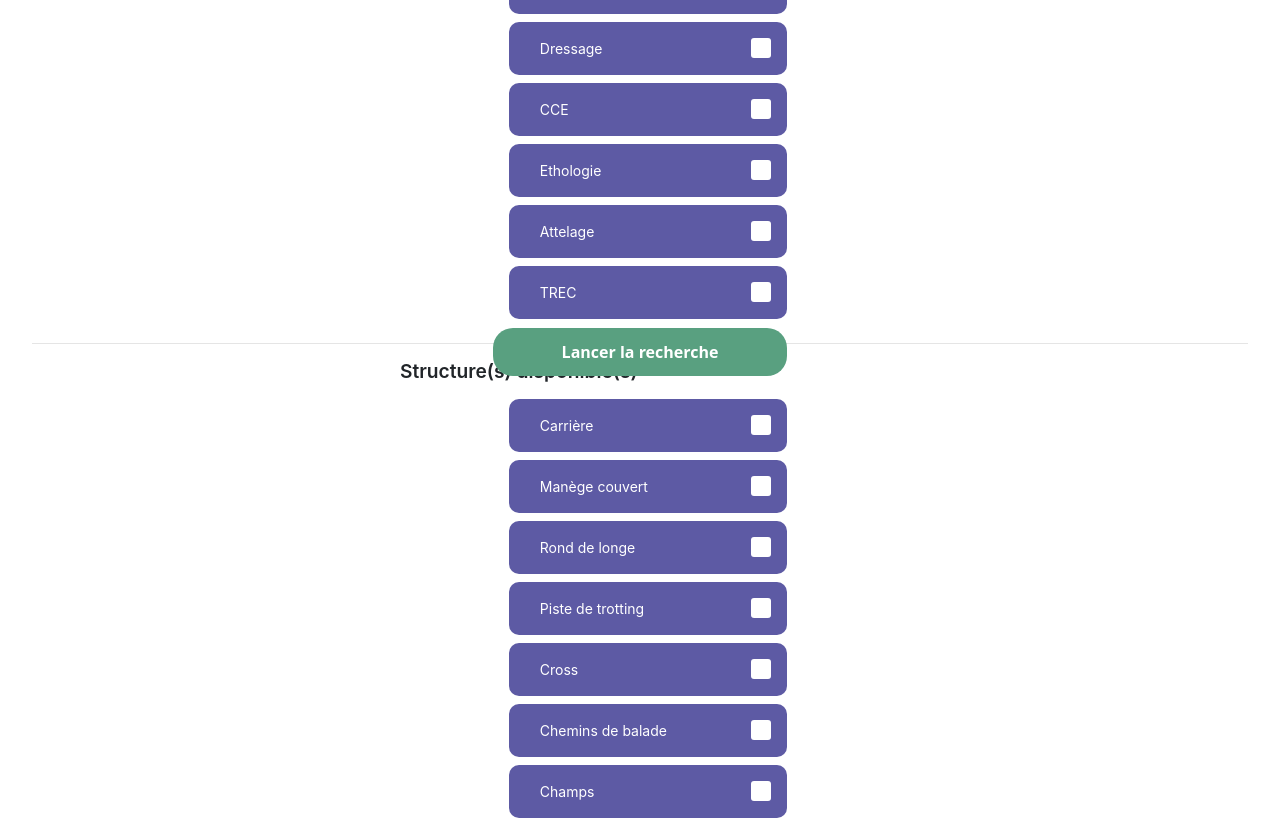
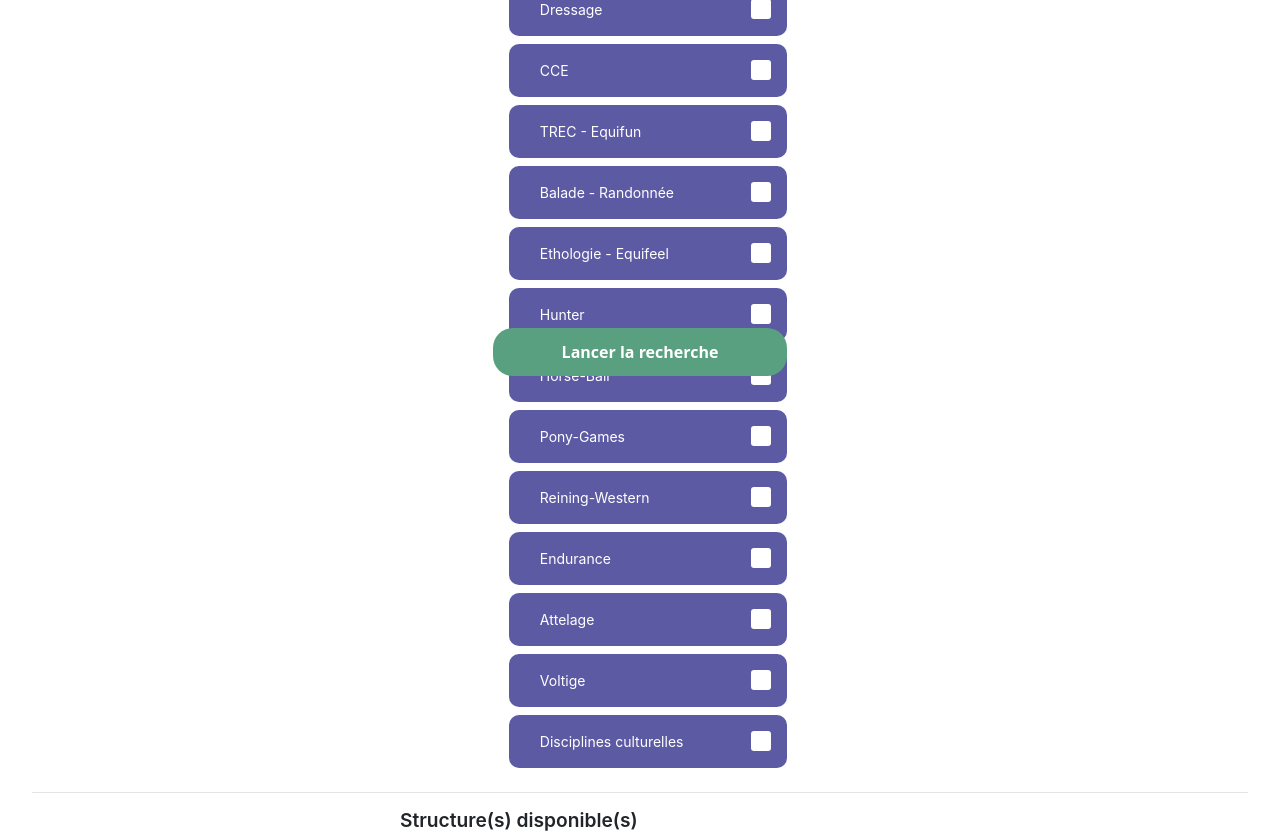
Before and after one commit to Johanna-cs/Caval_Cloud_Front, a React (Create React App) app: page /search-horse in a window 1280 px wide. Shown: the part 400-1233 px from the top of the page. Built offline with nearby package versions, Linux system fonts and the light colour scheme; no server answers.

Commit message:
update disciplines component

```diff
--- a/src/components/common/Checkbox.js
+++ b/src/components/common/Checkbox.js
@@ -13,7 +13,8 @@ const Checkbox = (props) => {
               type="checkbox"
               id={props.CheckboxText}
               name={props.CheckboxText}
-              onChange={props.onChange}
+              value={props.CheckboxValue}
+              onClick={props.onClick}
               // ref={props.CheckboxText}
             />
             <span class="checkmark"></span>
--- a/src/components/common_section/Disciplines.js
+++ b/src/components/common_section/Disciplines.js
@@ -1,94 +1,71 @@
-import React, { useState, useEffect, useReducer } from "react";
+import React from "react";
 import Checkbox from "../common/Checkbox";
-import "./common_section.css";
-
-const initialDiscipline = [
-  {
-    id: "a",
-    name: "Obstacle",
-    checked: false,
-  },
-  {
-    id: "b",
-    name: "Dressage",
-    checked: false,
-  },
-  {
-    id: "c",
-    name: "CCE",
-    checked: false,
-  },
-  {
-    id: "d",
-    name: "Ethologie",
-    checked: false,
-  },
-  {
-    id: "e",
-    name: "Attelage",
-    checked: false,
-  },
-  {
-    id: "f",
-    name: "TREC",
-    checked: false,
-  },
-];
-
-const disciplineReducer = (state, action) => {
-  switch (action.type) {
-    case "ADD":
-      return state.map((discipline) => {
-        if (discipline.id === action.id) {
-          return { ...discipline, checked: true };
-        } else {
-          return discipline;
-        }
-      });
-    case "REMOVE":
-      return state.map((discipline) => {
-        if (discipline.id === action.id) {
-          return { ...discipline, checked: false };
-        } else {
-          return discipline;
-        }
-      });
-    default:
-      return state;
-  }
-};
 
 const Disciplines = (props) => {
-  const [disciplines, dispatch] = useReducer(
-    disciplineReducer,
-    initialDiscipline
-  );
 
-  const handleChange = (discipline) => {
-    dispatch({
-      type: discipline.checked ? "REMOVE" : "ADD",
-      id: discipline.id,
-    });
-    console.log(useReducer);
-  };
 
-  const passDiscipline = disciplineReducer;
 
-  return (
-    <div className="disciplines">
-      <h4>Discipline(s) souhaitée(s)</h4>
-      <div className="disciplineList">
-        {disciplines.map((discipline) => (
-          <Checkbox
-            CheckboxText={discipline.name}
-            type="checkbox"
-            checked={discipline.checked}
-            onChange={() => handleChange(discipline)}
-          />
-        ))}
-      </div>
-    </div>
-  );
-};
 
-export default Disciplines;
+    return (
+        <>
+            <Checkbox
+                CheckboxText='Obstacle'
+                CheckboxValue='Obstacle'
+                onClick={props.onClick}/>
+            <Checkbox
+                CheckboxText='Dressage'
+                CheckboxValue='Dressage'
+                onClick={props.onClick}/>
+            <Checkbox
+                CheckboxText='CCE'
+                CheckboxValue='CCE'
+                onClick={props.onClick}/>
+            <Checkbox
+                CheckboxText='TREC - Equifun'
+                CheckboxValue='TREC - Equifun'
+                onClick={props.onClick}/>
+            <Checkbox
+                CheckboxText='Balade - Randonnée'
+                CheckboxValue='Balade - Randonnée'
+                onClick={props.onClick}/>
+            <Checkbox
+                CheckboxText='Ethologie - Equifeel'
+                CheckboxValue='Ethologie - Equifeel'
+                onClick={props.onClick}/>
+            <Checkbox
+                CheckboxText='Hunter'
+                CheckboxValue='Hunter'
+                onClick={props.onClick}/>
+            <Checkbox
+                CheckboxText='Horse-Ball'
+                CheckboxValue='Horse-Ball'
+                onClick={props.onClick}/>
+            <Checkbox
+                CheckboxText='Pony-Games'
+                CheckboxValue='Pony-Games'
+                onClick={props.onClick}/>
+            <Checkbox
+                CheckboxText='Reining-Western'
+                CheckboxValue='Reining-Western'
+                onClick={props.onClick}/>
+            <Checkbox
+                CheckboxText='Endurance'
+                CheckboxValue='Endurance'
+                onClick={props.onClick}/>
+            <Checkbox
+                CheckboxText='Attelage'
+                CheckboxValue='Attelage'
+                onClick={props.onClick}/>
+            <Checkbox
+                CheckboxText='Voltige'
+                CheckboxValue='Voltige'
+                onClick={props.onClick}/>
+            <Checkbox
+                CheckboxText='Disciplines culturelles'
+                CheckboxValue='Disciplines culturelles'
+                onClick={props.onClick}/>
+        </>
+    )
+}
+
+export default Disciplines
--- a/src/components/postRider/PostRider.js
+++ b/src/components/postRider/PostRider.js
@@ -183,7 +183,8 @@ const PostRider = () => {
         </div>
 
         <div className="postRider-disc">
-          <Disciplines />
+          <Disciplines
+          onClick={(e) => setRiderProfile({...riderProfile, rider_disciplines: e.target.value})}/>
         </div>
         <div>
           <SlidingButton
--- a/src/components/postRider/PostRiderPresentation.js
+++ b/src/components/postRider/PostRiderPresentation.js
@@ -1,4 +1,4 @@
-import React, { useState, useContext } from "react";
+import React, { useContext } from "react";
 import "./postRider.css";
 import { Link } from "react-router-dom";
 import FloatingButton from "../common/FloatingButton";
```
Also changed, not shown: src/Router.jsx (+2 -10 lines), src/components/common_section/Disciplines1.js (added, +94 -0 lines).
